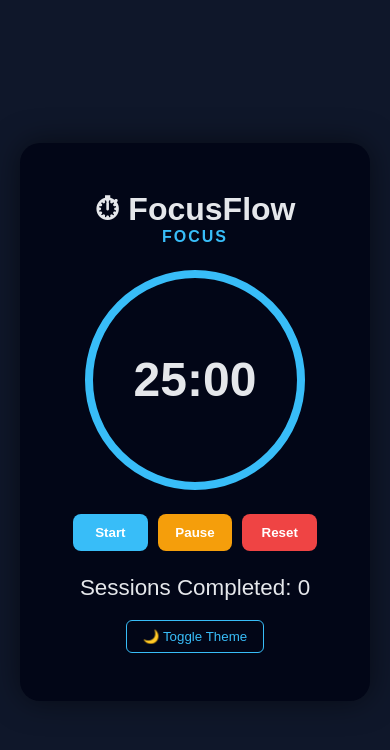
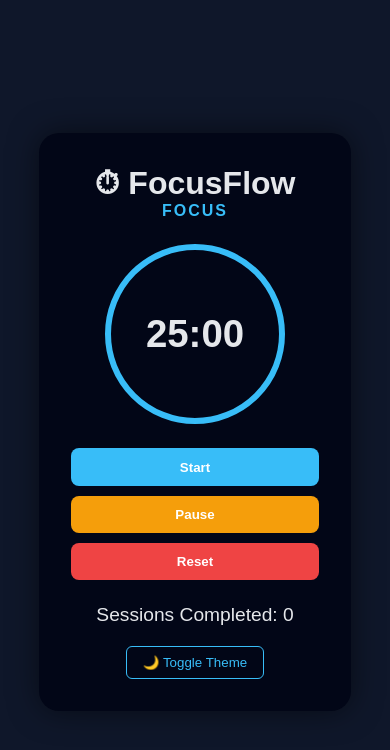
Before and after one commit to muktinathrajbanshi/TSProject, a website built with Parcel: page index.html in a window 390 px wide. Built offline with nearby package versions, Linux system fonts and the light colour scheme.

Commit message:
now i am going to host it man haha

```diff
--- a/css/style.css
+++ b/css/style.css
@@ -104,3 +104,40 @@ body {
   border-radius: 6px;
   cursor: pointer;
 }
+
+@media (max-width: 480px) {
+  .app {
+    width: 90%;
+    padding: 2rem;
+  }
+
+  .timer-circle {
+    width: 180px;
+    height: 180px;
+    border-width: 6px;
+  }
+
+  #time {
+    font-size: 2.4rem;
+  }
+
+  .controls {
+    flex-direction: column;
+    gap: 10px;
+  }
+
+  .controls button {
+    margin: 0;
+    width: 100%;
+  }
+
+  .stats {
+    font-size: 1.2rem;
+  }
+}
+
+@media (max-width: 768px) {
+  .app {
+    width: 80%;
+  }
+}
```
Also changed, not shown: dist/index.html, 4 other files.
